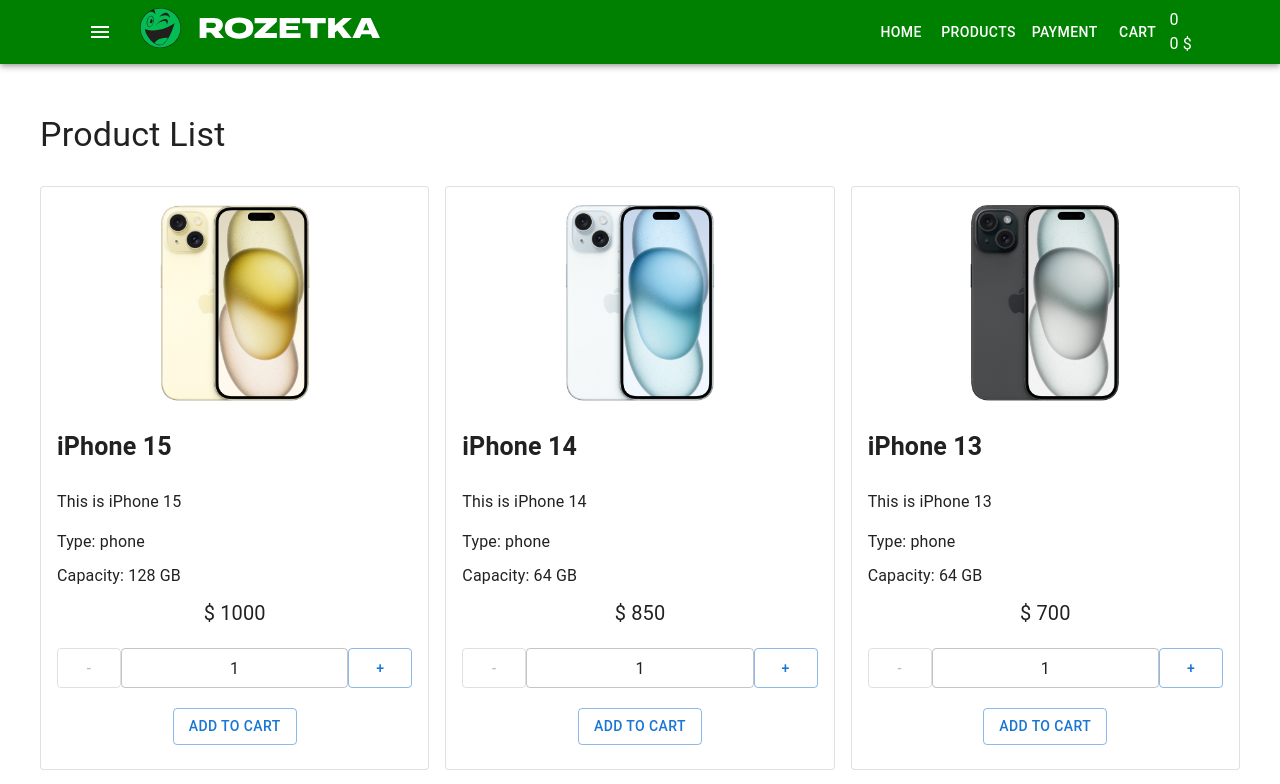
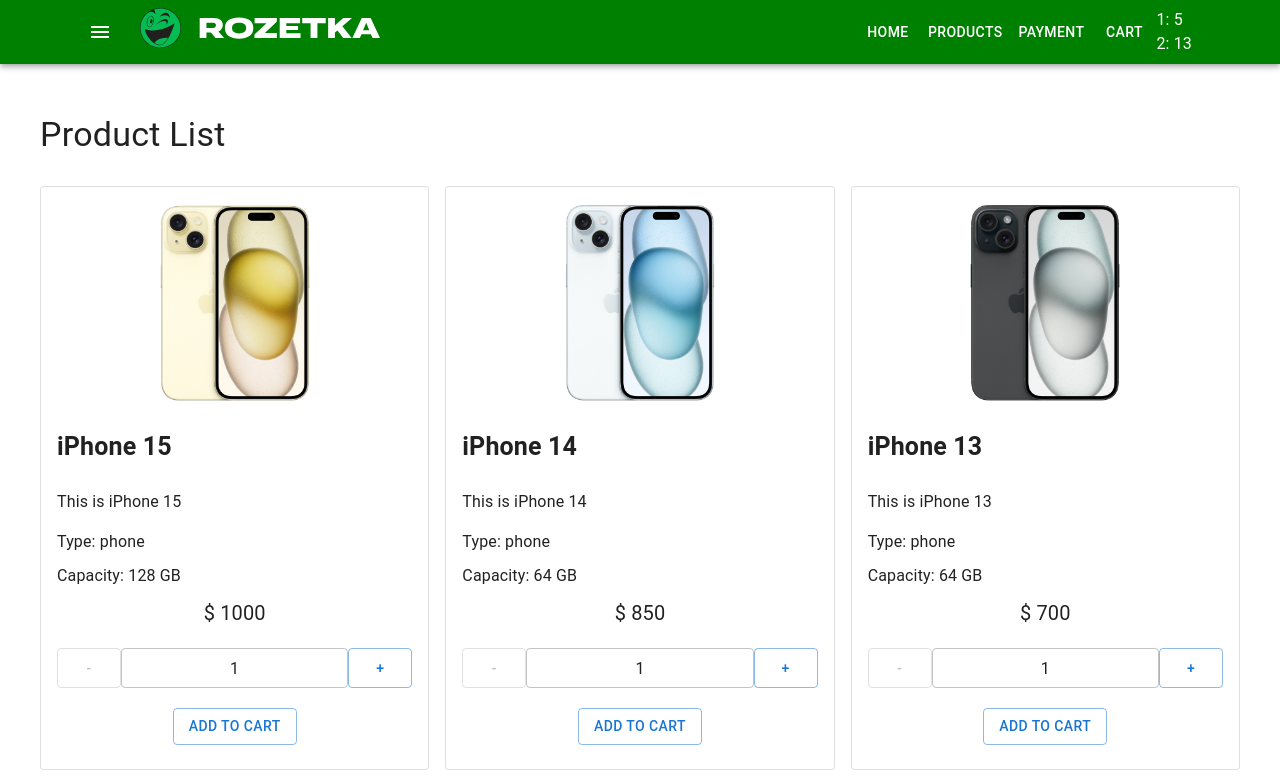
Before and after one commit to VarvaraProkhvatylo/react-shop-project-16-03, a React (Create React App) app: page / in a window 1280 px wide. Shown: the top 784 px of the page. Built offline with nearby package versions, Linux system fonts and the light colour scheme.

Commit message:
rewrite cart with id and count with map method

```diff
--- a/src/components/CartHeader/CartHeader.tsx
+++ b/src/components/CartHeader/CartHeader.tsx
@@ -1,16 +1,20 @@
 type Props = {
-    cartData: {
-        totalCount: number
-        totalPrice: number
+    productsInCart: {
+        [id: number]: number
     }
 }
 
-const CartHeader = ({ cartData }: Props) => {
+const CartHeader = ({ productsInCart }: Props) => {
+    // console.log(Object.keys(ProductsInCart))
     return (
         <div>
-            <div>{cartData.totalCount}</div>
-            <div>{cartData.totalPrice} $</div>
+            {Object.keys(productsInCart).map((productId) => (
+                <div key={productId}>
+                    {productId}: {productsInCart[+productId]}
+                </div>
+            ))}
         </div>
     )
 }
+
 export default CartHeader
--- a/src/components/Products/ProductListItem.tsx
+++ b/src/components/Products/ProductListItem.tsx
@@ -9,7 +9,7 @@ type Props = {
     type: string
     capacity: string
     price: number
-    addProductToCart: (count: number, price: number) => void
+    addProductsToCart: (count: number, id: number) => void
 }
 
 const ProductListItem = ({
@@ -19,7 +19,7 @@ const ProductListItem = ({
     type,
     capacity,
     price,
-    addProductToCart,
+    addProductsToCart,
 }: Props) => {
     const [count, setCount] = useState<number>(1)
 
@@ -63,7 +63,7 @@ const ProductListItem = ({
                     <div className="btns-wrapper">
                         <Button
                             variant="outlined"
-                            onClick={() => addProductToCart(count, price)}
+                            onClick={() => addProductsToCart(count, price)}
                         >
                             Add to cart
                         </Button>
--- a/src/components/Products/ProductsList.tsx
+++ b/src/components/Products/ProductsList.tsx
@@ -3,12 +3,12 @@ import ProductListItem from './ProductListItem'
 import { productsArray } from 'utils/productsArray'
 
 type Props = {
-    addProductToCart: (count: number, price: number) => void
+    addProductsToCart: (count: number, price: number) => void
 }
 
 console.log(productsArray)
 
-const ProductsList = ({ addProductToCart }: Props) => {
+const ProductsList = ({ addProductsToCart }: Props) => {
     return (
         <>
             <Typography
@@ -37,7 +37,7 @@ const ProductsList = ({ addProductToCart }: Props) => {
                                 type={type}
                                 capacity={capacity}
                                 price={price}
-                                addProductToCart={addProductToCart}
+                                addProductsToCart={addProductsToCart}
                             />
                         </Grid>
                     )
--- a/src/layout/App.tsx
+++ b/src/layout/App.tsx
@@ -6,29 +6,23 @@ import 'styles/layout.css'
 import { StyledEngineProvider } from '@mui/material/styles'
 import { useState } from 'react'
 
-type CartDataType = {
-    totalCount: number
-    totalPrice: number
+type ProductsInCartType = {
+    [id: number]: number
 }
 
 const App = () => {
-    const [cartData, setCartData] = useState<CartDataType>({
-        totalCount: 0,
-        totalPrice: 0,
+    const [productsInCart, setProductsInCart] = useState<ProductsInCartType>({
+        1: 5,
+        2: 13,
     })
 
-    const addProductToCart = (count: number, price: number) => {
-        setCartData((prevState) => ({
-            totalCount: prevState.totalCount + count,
-            totalPrice: prevState.totalPrice + count * price,
-        }))
-    }
+    const addProductsToCart = (id: number, count: number) => {}
 
     return (
         <StyledEngineProvider injectFirst>
             <CssBaseline />
-            <Header cartData={cartData} />
-            <Main addProductToCart={addProductToCart} />
+            <Header productsInCart={productsInCart} />
+            <Main addProductsToCart={addProductsToCart} />
             <Footer />
         </StyledEngineProvider>
     )
--- a/src/layout/Header.tsx
+++ b/src/layout/Header.tsx
@@ -6,13 +6,12 @@ import Menu from '../components/Menu/Menu'
 import CartHeader from 'components/CartHeader/CartHeader'
 
 type Props = {
-    cartData: {
-        totalCount: number
-        totalPrice: number
+    productsInCart: {
+        [id: number]: number
     }
 }
 
-const Header = ({ cartData }: Props) => {
+const Header = ({ productsInCart }: Props) => {
     return (
         <AppBar
             position="static"
@@ -24,7 +23,7 @@ const Header = ({ cartData }: Props) => {
                 <Toolbar>
                     <Logo />
                     <Menu />
-                    <CartHeader cartData={cartData} />
+                    <CartHeader productsInCart={productsInCart} />
                 </Toolbar>
             </Container>
         </AppBar>
--- a/src/layout/Main.tsx
+++ b/src/layout/Main.tsx
@@ -2,10 +2,10 @@ import { Container } from '@mui/material'
 import ProductsList from 'components/Products/ProductsList'
 
 type Props = {
-    addProductToCart: (count: number, price: number) => void
+    addProductsToCart: (count: number, price: number) => void
 }
 
-const Main = ({ addProductToCart }: Props) => {
+const Main = ({ addProductsToCart }: Props) => {
     return (
         <>
             <Container
@@ -14,7 +14,7 @@ const Main = ({ addProductToCart }: Props) => {
                 }}
                 className="main-container"
             >
-                <ProductsList addProductToCart={addProductToCart} />
+                <ProductsList addProductsToCart={addProductsToCart} />
             </Container>
         </>
     )
```
